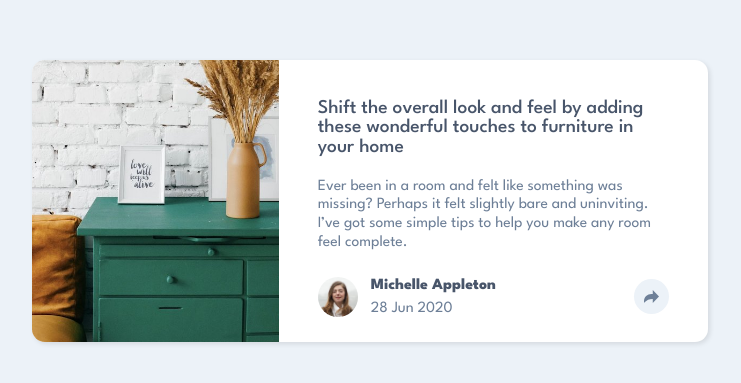
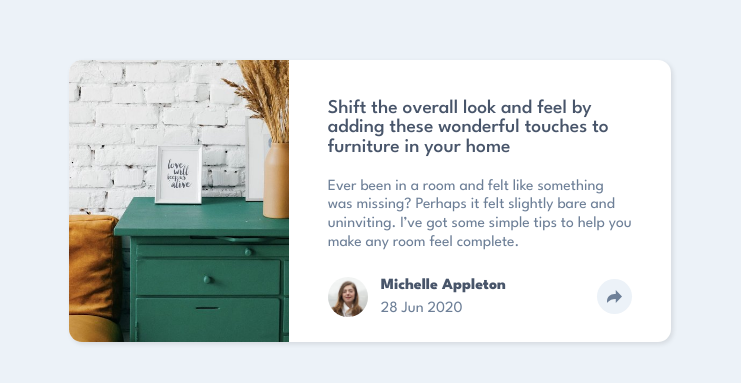
Before and after one commit to Sifanfiseha/article-preview-component-main, a plain HTML site: page index.html in a window 1280 px wide. Shown: the part 199-582 px from the top of the page, without its empty margins (270-1011 px from the left). Drawn offline with Linux system fonts and the light colour scheme.

Commit message:
fixed minor issues

```diff
--- a/css/media.css
+++ b/css/media.css
@@ -1,7 +1,7 @@
 @media (min-width: 1024px) {
   .main-container {
     flex-direction: row;
-    width: 55%;
+    width: 49%;
   }
   .drawers-img {
     height: 100%;
```
